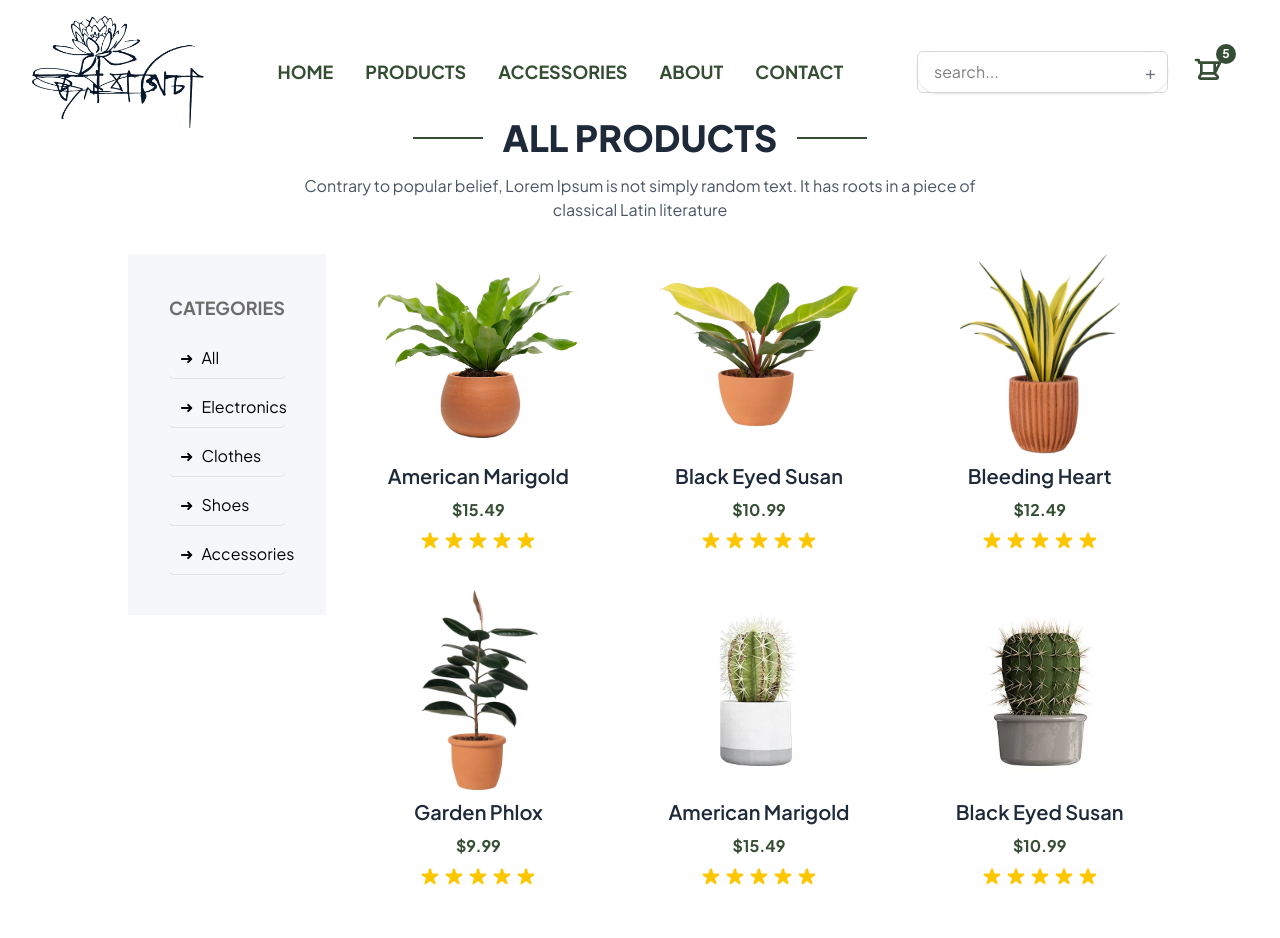
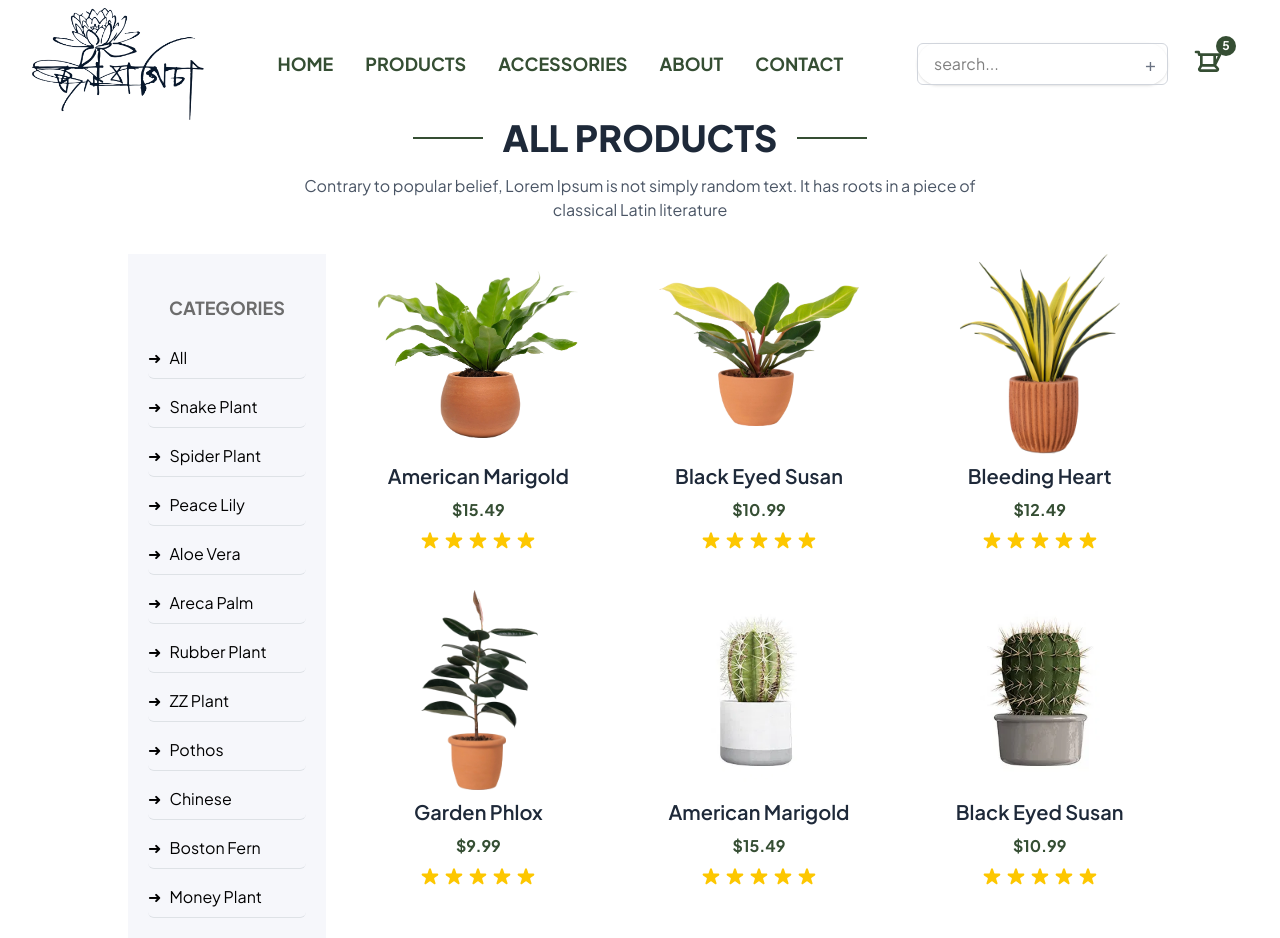
Before and after one commit to IbrahimGazi2022/Jol-Bagicha, a React (Vite) app: page /page/AllProductsPage in a window 1280 px wide. Shown: the top 938 px of the page. Built offline with nearby package versions, Linux system fonts and the light colour scheme.

Commit message:
Make Loader Global Component For All Pages

```diff
--- a/src/App.tsx
+++ b/src/App.tsx
@@ -1,24 +1,9 @@
 import { BrowserRouter as Router, Routes, Route } from "react-router-dom";
-import { useDispatch } from "react-redux";
-import { showLoader, hideLoader } from "./redux/loaderSlice";
 import Loader from "./components/Loader/Loader";
+import LoaderHandler from "./components/Loader/LoaderHandler"; // নতুন component import
 import { AnnouncementBar, Category, Footer, NewProducts, Slider, SingleProductPage, DisProducts, AllProductsPage } from "./components";
-import { useEffect } from "react";
 
-function App() {
-  const dispatch = useDispatch();
-
-  // Home page loader handle
 const HomePage = () => {
-    useEffect(() => {
-      dispatch(showLoader());
-      const timer = setTimeout(() => {
-        dispatch(hideLoader());
-      }, 2000);
-
-      return () => clearTimeout(timer);
-    }, [dispatch]);
-
   return (
     <>
       <AnnouncementBar />
@@ -31,12 +16,14 @@ function App() {
   );
 };
 
-
+function App() {
   return (
     <Router>
       <Loader />
+      <LoaderHandler />
+
       <Routes>
-        <Route path="/" element={<> {<HomePage />}</>} />
+        <Route path="/" element={<HomePage />} />
         <Route path="/product/:id" element={<SingleProductPage />} />
         <Route path="/page/AllProductsPage" element={<AllProductsPage />} />
       </Routes>
--- a/src/components/AllProductsPage/AllProductsPage.tsx
+++ b/src/components/AllProductsPage/AllProductsPage.tsx
@@ -3,12 +3,30 @@ import { products } from '../../data/products';
 import Footer from "../Footer/Footer";
 import Navbar from "../Navbar/Navbar";
 
-const categories = ["All", "Electronics", "Clothes", "Shoes", "Accessories"];
+const categories = [
+    "All",
+    "Snake Plant",
+    "Spider Plant",
+    "Peace Lily",
+    "Aloe Vera",
+    "Areca Palm",
+    "Rubber Plant",
+    "ZZ Plant",
+    "Pothos",
+    "Chinese",
+    "Boston Fern",
+    "Money Plant",
+    "Dracaena",
+    "Philodendron",
+    "Parlor Palm",
+    "English Ivy"
+];
+
 
 const AllProductsPage = () => {
     return (
         <>
-            <Navbar className="-mt-10" />
+            <Navbar className="-mt-12" />
             <div className="max-w-6xl mx-auto px-4 py-12 md:mt-[70px] mt-[35px]">
                 {/* Page Header */}
                 <div className="text-center mb-8">
@@ -25,12 +43,12 @@ const AllProductsPage = () => {
                 <div className="grid grid-cols-1 md:grid-cols-4 gap-8 sm:mr-10">
 
                     {/* Sticky Sidebar */}
-                    <div className="col-span-1 md:sticky self-start bg-[#F6F7FB] p-10 ml-12">
+                    <div className="col-span-1 md:sticky self-start bg-[#F6F7FB] px-5 py-10 ml-12">
                         <h3 className="text-lg font-bold text-[#6c6c6c] order-2 md:order-1 mb-4 text-center uppercase ">Categories</h3>
                         <ul className="space-y-2">
                             {categories.map((category, index) => (
                                 <li key={index}>
-                                    <button className="w-full text-left px-3 py-2 rounded-md hover:bg-gray-100 transition  border-b-1 border-b-[#dee2e6]">
+                                    <button className="w-full text-left px-0 py-2 rounded-md hover:bg-gray-100 transition  border-b-1 border-b-[#dee2e6]">
                                         <span className="mr-2">➜</span>
                                         {category}
                                     </button>
--- /dev/null
+++ b/src/components/Loader/LoaderHandler.tsx
@@ -0,0 +1,23 @@
+import { useEffect } from "react";
+import { useDispatch } from "react-redux";
+import { useLocation } from "react-router-dom";
+import { showLoader, hideLoader } from "../../redux/loaderSlice";
+
+const LoaderHandler = () => {
+    const dispatch = useDispatch();
+    const location = useLocation();
+
+    useEffect(() => {
+        dispatch(showLoader());
+
+        const timer = setTimeout(() => {
+            dispatch(hideLoader());
+        }, 2000);
+
+        return () => clearTimeout(timer);
+    }, [location.pathname, dispatch]);
+
+    return null;
+}
+
+export default LoaderHandler;
--- a/src/components/Navbar/Navbar.tsx
+++ b/src/components/Navbar/Navbar.tsx
@@ -113,7 +113,7 @@ const Navbar = ({ className }: NavbarProps) => {
 
       {/* Mobile Menu Overlay */}
       <div className={`fixed inset-0 z-40 md:hidden transition-opacity duration-300 ${mobileOpen ? 'opacity-100' : 'opacity-0 pointer-events-none'}`}>
-        <div className="absolute inset-0 bg-black bg-opacity-50" onClick={() => setMobileOpen(false)}></div>
+        <div className="absolute inset-0 bg-[#AAAAAA] bg-opacity-50" onClick={() => setMobileOpen(false)}></div>
       </div>
 
       {/* Mobile Menu */}
```
Lines whose indentation alone changed are shown as unchanged.
